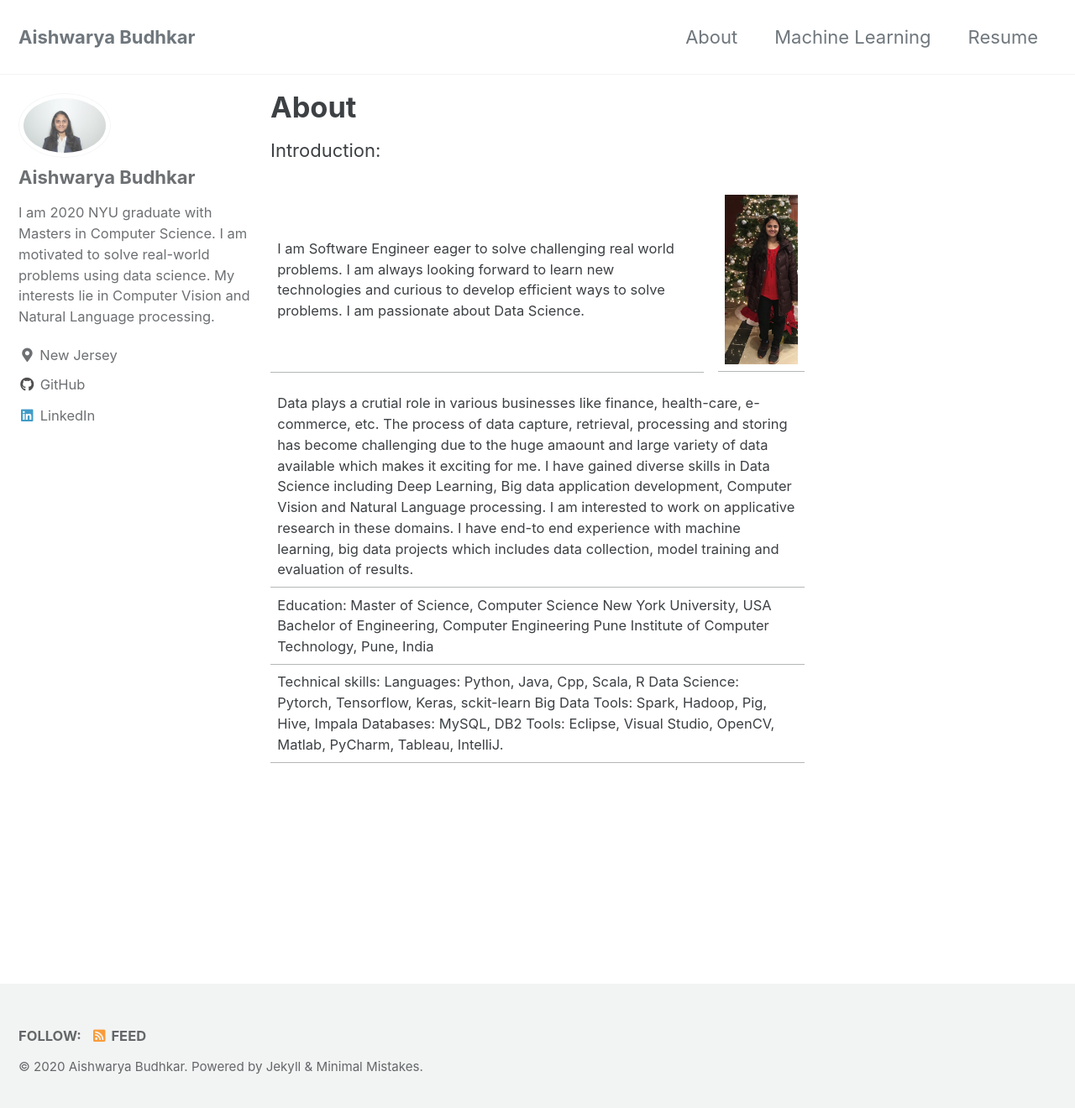
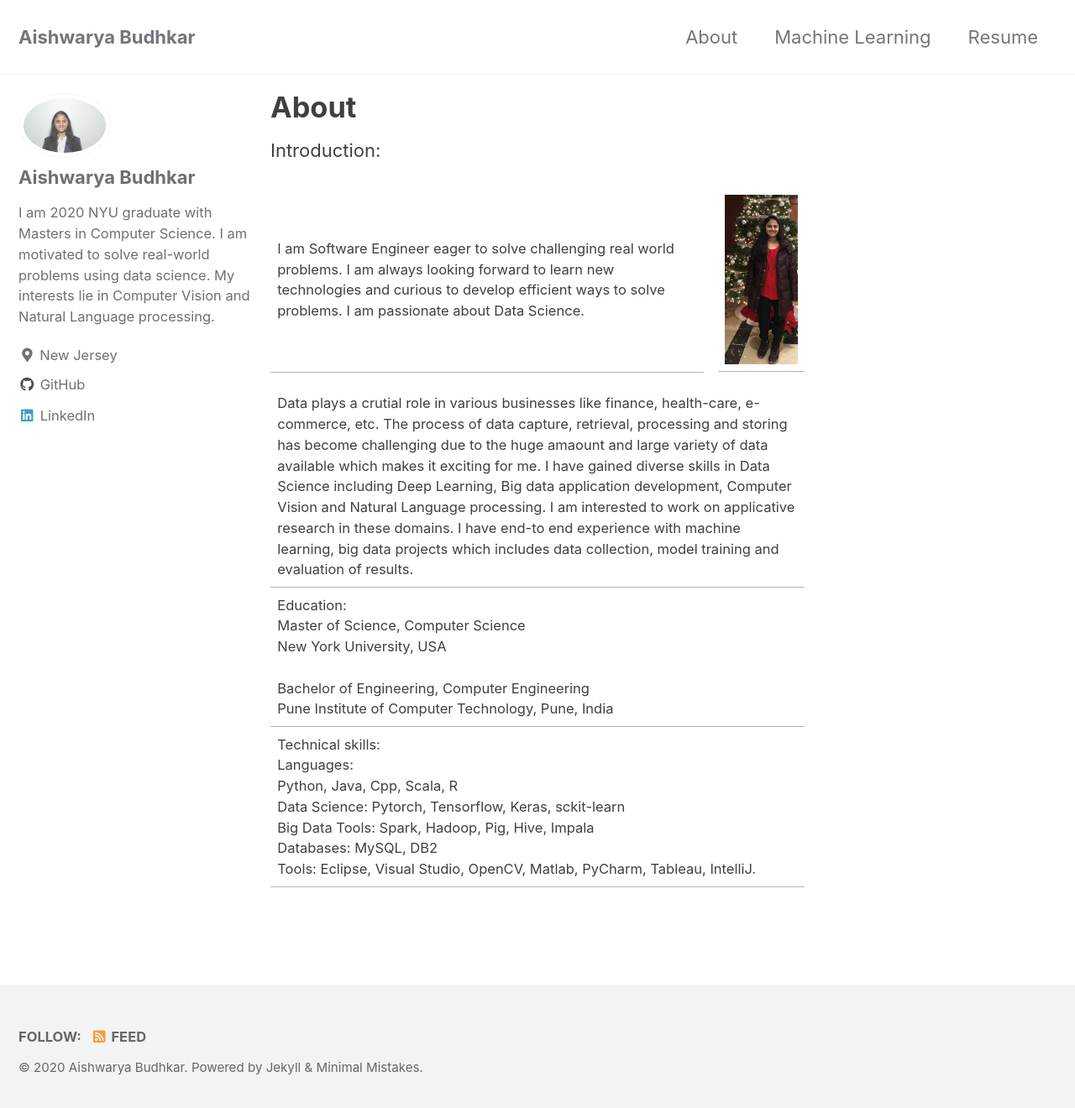
Before and after one commit to asbudhkar/asbudhkar.github.io, a Jekyll site: the page built from _pages/about.md, in a window 1280 px wide and 1327 px high. Shown: the top 1320 px of the window at 84% size. Built offline with Jekyll 4.4.1, drawn with Linux system fonts in a browser that asks for light colours; cached includes are drawn as plain includes; part of the change alters nothing that is shown.

Commit message:
Added about

```diff
--- a/_pages/about.md
+++ b/_pages/about.md
@@ -33,21 +33,22 @@ Introduction:
             </td>
         </tr>
             <td>
-                Education:
-                Master of Science, Computer Science
-                New York University, USA
-                Bachelor of Engineering, Computer Engineering
-                Pune Institute of Computer Technology, Pune, India
+                Education:<br/>
+                Master of Science, Computer Science<br/>
+                New York University, USA<br/>
+                <br/>
+                Bachelor of Engineering, Computer Engineering<br/>
+                Pune Institute of Computer Technology, Pune, India<br/>
             </td>
         <tr>
             <td>
-                Technical skills:
-                Languages:
-                Python, Java, Cpp, Scala, R
-                Data Science: Pytorch, Tensorflow, Keras, sckit-learn
-                Big Data Tools: Spark, Hadoop, Pig, Hive, Impala
-                Databases: MySQL, DB2
-                Tools: Eclipse, Visual Studio, OpenCV, Matlab, PyCharm, Tableau, IntelliJ.
+                Technical skills:<br/>
+                Languages:<br/>
+                Python, Java, Cpp, Scala, R<br/>
+                Data Science: Pytorch, Tensorflow, Keras, sckit-learn<br/>
+                Big Data Tools: Spark, Hadoop, Pig, Hive, Impala<br/>
+                Databases: MySQL, DB2<br/>
+                Tools: Eclipse, Visual Studio, OpenCV, Matlab, PyCharm, Tableau, IntelliJ.<br/>
             </td>
         </tr>
     </tbody>
```
